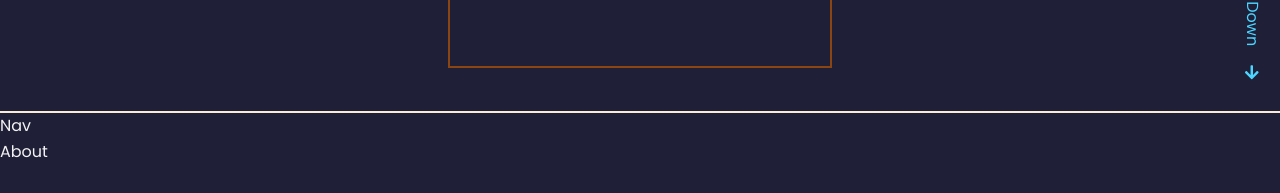
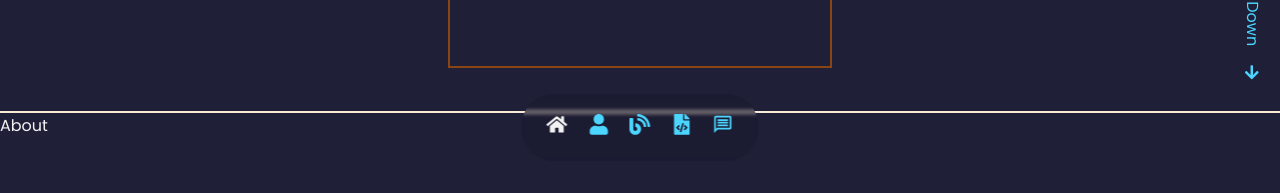
Before and after one commit to AnilKumar3494/INFO-655-Group_Project, a React (Vite) app in the folder modern_portfolio/: page / in a window 1280 px wide. Shown: the part 607-800 px from the top of the page. Built offline with nearby package versions, Linux system fonts and the light colour scheme.

Commit message:
nav-bar added

```diff
--- a/modern_portfolio/src/components/nav/Nav.jsx
+++ b/modern_portfolio/src/components/nav/Nav.jsx
@@ -1,8 +1,56 @@
-import React from "react";
+import React, { useState } from "react";
 import "./nav.css";
 
+import { FaHome, FaUser, FaFileCode, FaBlog } from "react-icons/fa";
+
+import { MdOutlineMessage } from "react-icons/md";
+
 const Nav = () => {
-  return <div>Nav</div>;
+  const [activeIndex, setActiveIndex] = useState(0);
+
+  const navItems = [
+    { icon: <FaHome />, toolTip: "Home", id: "#", url: "#" },
+    { icon: <FaUser />, toolTip: "User", id: "#", url: "#" },
+    {
+      icon: <FaBlog />,
+      toolTip: "Message",
+      id: "#",
+      url: "#",
+    },
+    {
+      icon: <FaFileCode />,
+      toolTip: "Experience",
+      id: "#experience",
+      url: "#",
+    },
+    {
+      icon: <MdOutlineMessage />,
+      toolTip: "Message",
+      id: "#contact",
+      url: "#",
+    },
+  ];
+
+  function activeClass() {
+    return "active";
+  }
+
+  return (
+    <nav>
+      {navItems.map((item, itemIndex) => (
+        <div className="nav_items" key={itemIndex}>
+          <a
+            href={item.id}
+            title={item.toolTip}
+            onClick={() => setActiveIndex(itemIndex)}
+            className={itemIndex === activeIndex ? "active" : ""}
+          >
+            {item.icon}
+          </a>
+        </div>
+      ))}
+    </nav>
+  );
 };
 
 export default Nav;
--- a/modern_portfolio/src/components/nav/nav.css
+++ b/modern_portfolio/src/components/nav/nav.css
@@ -0,0 +1,37 @@
+nav {
+  display: flex;
+  flex-direction: row;
+  gap: 1.3rem;
+
+  align-items: center;
+  justify-content: space-between;
+  border: 1px solid transparent;
+  border-radius: 2rem;
+
+  width: max-content;
+  padding: 1rem 1.5rem;
+
+  backdrop-filter: blur(2px);
+  background: rgba(0, 0, 0, 0.1);
+
+  z-index: 4;
+
+  position: fixed;
+  left: 50%;
+  transform: translateX(-50%);
+  bottom: 2rem;
+
+  transition: all 0.3s ease-in;
+}
+nav:hover {
+  border: 1px solid var(--color-primary);
+  background: rgba(0, 0, 0, 0.3);
+}
+
+.nav_items a {
+  font-size: 1.3rem;
+}
+
+.nav_items a.active {
+  color: var(--color-white);
+}
```
